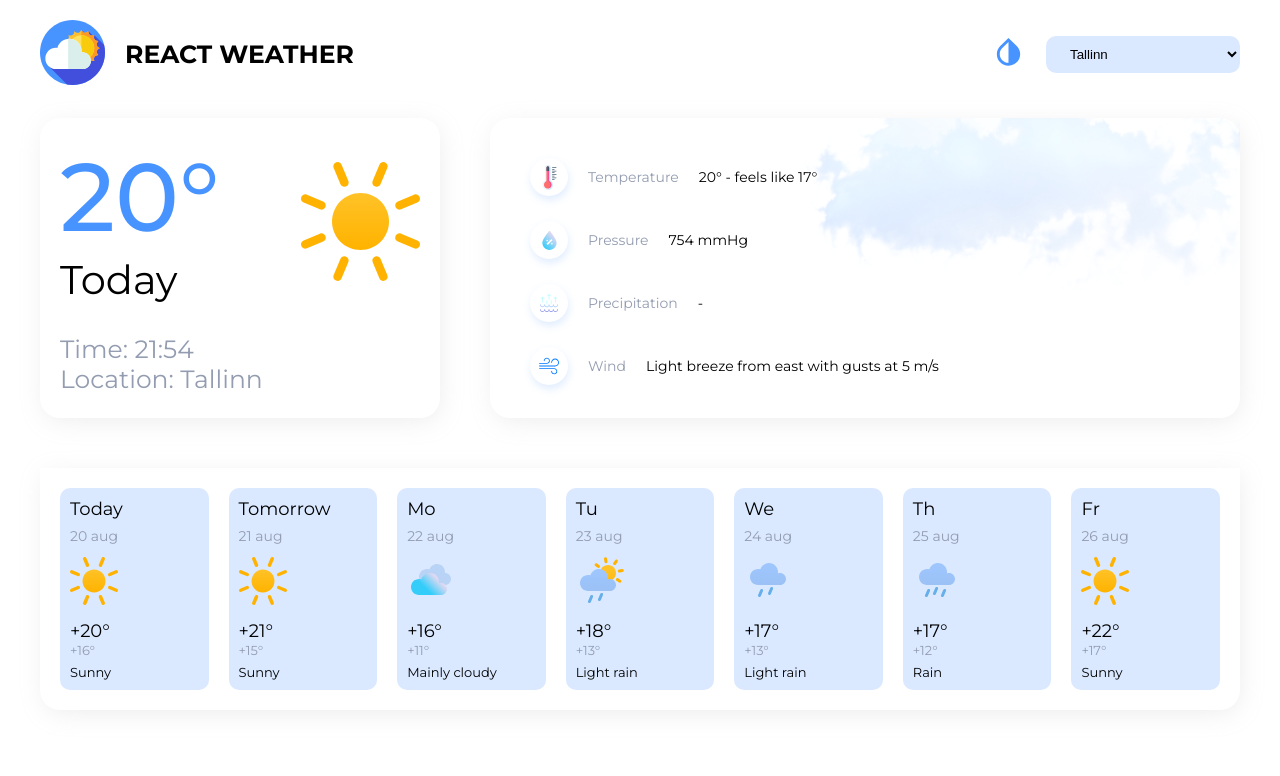
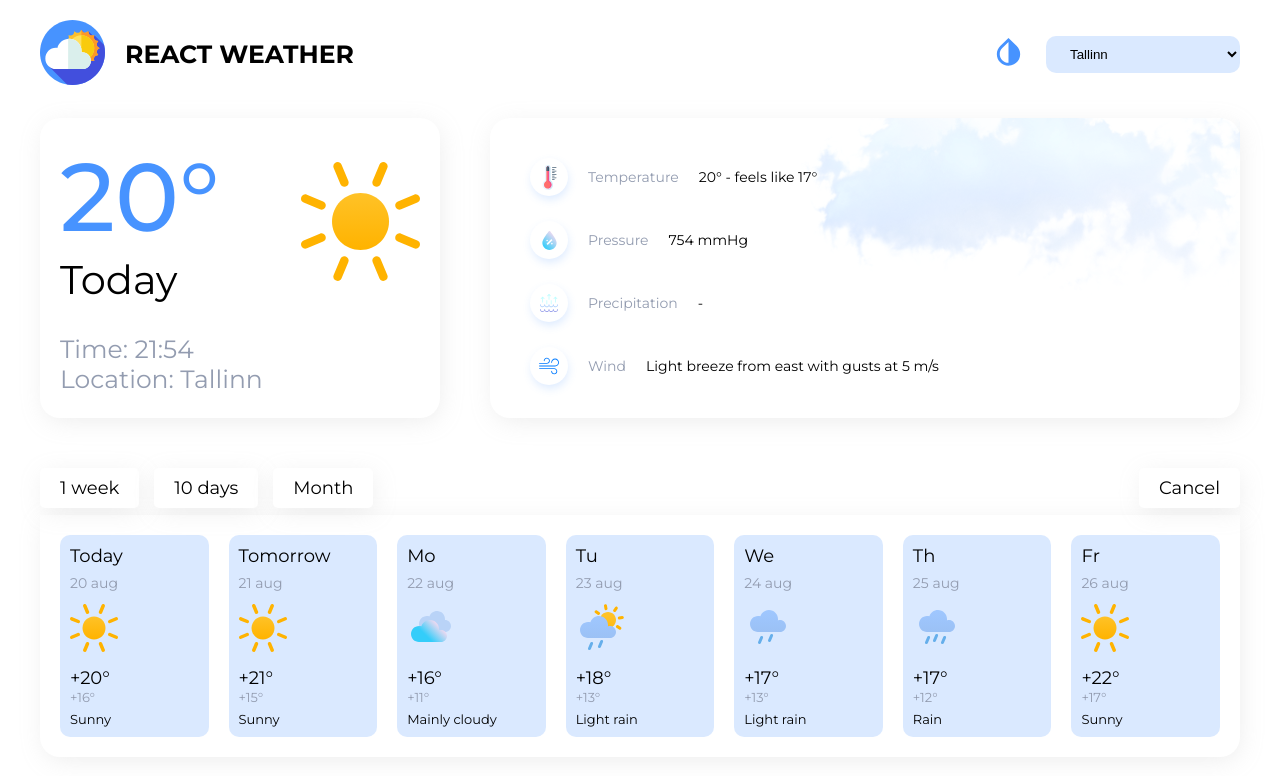
Before and after one commit to jemberdin/react-weather, a React (Create React App) app: page / in a window 1280 px wide. Shown: the top 776 px of the page. Built offline with nearby package versions, Linux system fonts and the light colour scheme.

Commit message:
Update Tabs

```diff
--- a/src/components/Card/Card.module.scss
+++ b/src/components/Card/Card.module.scss
@@ -7,6 +7,7 @@
     padding: 1rem;
     border-radius: $border-radius-sm;
     background-color: $card-background-light;
+    cursor: pointer;
 
     .weekday {
         font-size: 1.8rem;
--- a/src/components/Days/Days.tsx
+++ b/src/components/Days/Days.tsx
@@ -1,4 +1,6 @@
+import { Fragment } from 'react';
 import { Card } from '../Card/Card';
+import { Tabs } from '../Tabs/Tabs';
 import classes from './Days.module.scss';
 
 export interface Day {
@@ -71,10 +73,13 @@ const days: Day[] = [
 
 export const Days: React.FC = () => {
     return (
-        <div className={classes.days}>
-            {days.map(day => (
-                <Card key={day.date} day={day} />
-            ))}
-        </div>
+        <Fragment>
+            <Tabs />
+            <div className={classes.days}>
+                {days.map(day => (
+                    <Card key={day.date} day={day} />
+                ))}
+            </div>
+        </Fragment>
     );
 };
--- a/src/components/Tabs/Tabs.module.scss
+++ b/src/components/Tabs/Tabs.module.scss
@@ -0,0 +1,28 @@
+@import '../../css/variables.scss';
+
+.tabs {
+    display: flex;
+    justify-content: space-between;
+    margin-bottom: 0.7rem;
+
+    .wrapper {
+        display: flex;
+        gap: 1.5rem;
+    }
+
+    .tab, .cancel {
+        display: flex;
+        padding: 0.9rem 2rem;
+        border-radius: 0.5rem;
+        font-size: 1.8rem;
+        color: $color-black;
+        background-color: $color-white;
+        box-shadow: $box-shadow;
+        cursor: pointer;
+    }
+
+    .tab:active {
+        background: $primary-color;
+        color: $color-white;
+    }
+}
--- a/src/components/Tabs/Tabs.tsx
+++ b/src/components/Tabs/Tabs.tsx
@@ -1,9 +1,28 @@
 import classes from './Tabs.module.scss';
+
+const tabs = [
+    {
+      value: '1 week',
+    },
+    {
+      value: '10 days',
+    },
+    {
+      value: 'Month',
+    },
+  ];
 
 export const Tabs: React.FC = () => {
     return (
-        <div>
-            Tabs
+        <div className={classes.tabs}>
+            <div className={classes.wrapper}>
+                {tabs.map(tab => [
+                    <div className={classes.tab} key={tab.value}>
+                        {tab.value}
+                  </div>
+                ])}
+            </div>
+            <div className={classes.cancel}>Cancel</div>
         </div>
     );
 };
```
